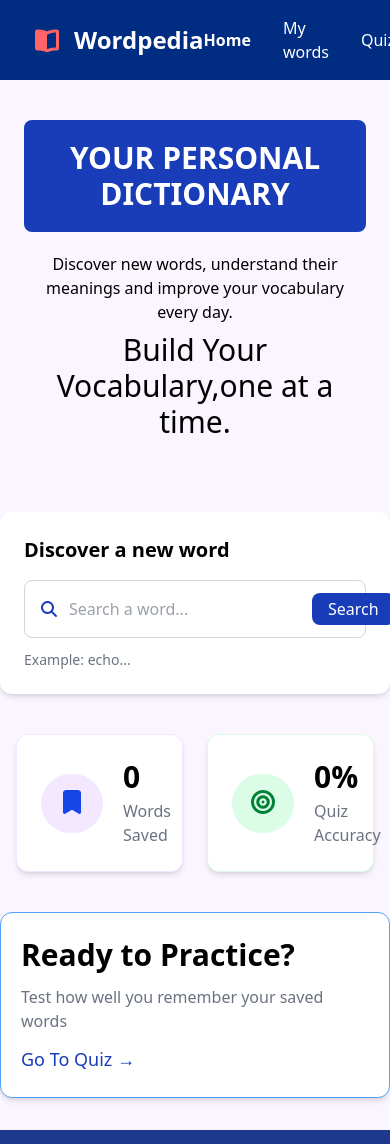
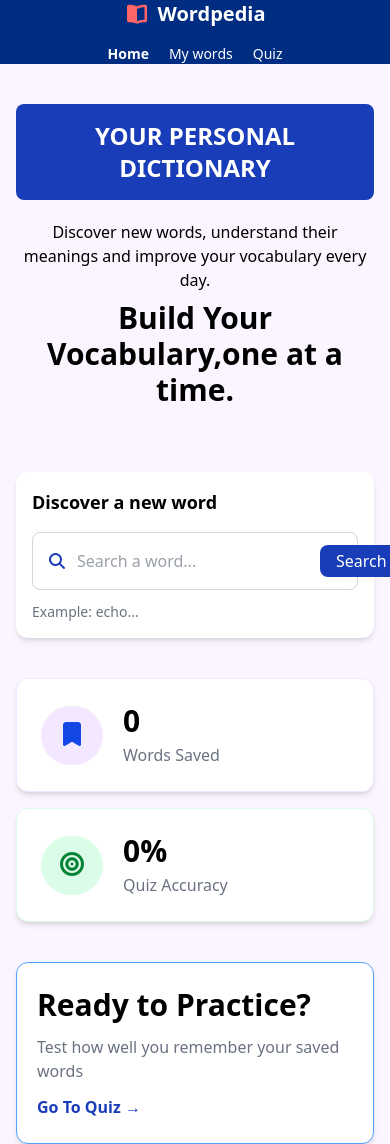
Before and after one commit to beherakiran/wordpedia, a plain HTML site: page index.html in a window 390 px wide. Shown: the top 1144 px of the page. Drawn offline with nearby package versions, Linux system fonts and the light colour scheme.

Commit message:
implement responsiveness in all pages

```diff
--- a/index.html
+++ b/index.html
@@ -14,12 +14,12 @@
   </head>
   <body class="bg-purple-50">
     <header class="sticky top-0 z-50 bg-[#002C82] text-white">
-      <nav class="h-20 flex items-center justify-between px-8">
-        <div class="gap-3 items-center flex">
-          <i class="fa-solid fa-book-open text-2xl text-red-400"></i>
-          <h1 class="font-extrabold text-2xl">Wordpedia</h1>
+      <nav class=" min-h-16 md:h-20 flex flex-col sm:flex-row items-center justify-between gap-3 px-4 sm:px-6 md:px-8">
+        <div class="gap-2 sm:gap-3 items-center flex">
+          <i class="fa-solid fa-book-open text-xl sm:text-2xl text-red-400"></i>
+          <h1 class="font-extrabold text-xl sm:text-2xl">Wordpedia</h1>
         </div>
-        <div class="flex items-center gap-8">
+        <div class="flex items-center gap-5 sm:gap-6 md:gap-8 text-sm sm:text-base">
           <a href="index.html" class="font-bold">Home</a>
           <a href="mywords.html" class="hover:text-purple-300">My words</a>
           <a href="quiz.html" class="hover:text-purple-300">Quiz</a>
@@ -27,9 +27,9 @@
       </nav>
     </header>
     <main>
-      <section class="text-center px-6 py-10">
+      <section class="text-center px-4 sm:px-6 py-10 sm:py-12 md:py-14">
         <h2
-          class="text-3xl font-bold text-white bg-blue-800 inline-block rounded-lg p-5"
+          class="text-2xl sm:text-3xl md:text:4xl font-bold text-white bg-blue-800 inline-block rounded-lg px-4 sm:px-5 py-4"
         >
           YOUR PERSONAL DICTIONARY
         </h2>
@@ -37,13 +37,13 @@
           Discover new words, understand their meanings and improve your
           vocabulary every day.
         </p>
-        <h3 class="text-3xl mt-2">Build Your Vocabulary,one at a time.</h3>
+        <h3 class="text-3xl mt-2 font-semibold">Build Your Vocabulary,one at a time.</h3>
       </section>
 
       <section
-        class="max-w-5xl mx-auto my-4 rounded-xl p-6 my-8 shadow-md bg-white"
+        class="max-w-5xl my-4 sm:my-8 rounded-xl p-4 sm:p-6 my-6 shadow-md bg-white mx-4 sm:mx-8 lg:mx-auto"
       >
-        <h3 class="text-xl font-bold mb-4">Discover a new word</h3>
+        <h3 class="text-lg sm:text-xl font-bold mb-4">Discover a new word</h3>
 
         <div
           class="flex items-center gap-3 border border-gray-300 rounded-lg px-4 py-2"
@@ -58,7 +58,7 @@
           />
 
           <button
-            class="bg-blue-800 text-white px-4 py-1 rounded-lg hover:bg-blue-700"
+            class="bg-blue-800 text-white px-4 py-1 rounded-lg hover:bg-blue-700 transition"
             id="searchBtn"
           >
             Search
@@ -68,9 +68,9 @@
         <p class="text-sm text-gray-500 mt-3">Example: echo...</p>
       </section>
 
-      <div id="resultContainer" class="mt-7 max-w-2xl mx-auto"> </div>
+      <div id="resultContainer" class="mt-7 max-w-2xl mx-auto px-4 sm:px-6"> </div>
 
-      <section class="grid grid-cols-2 gap-6 max-w-4xl mx-auto my-10 px-4">
+      <section class="grid grid-cols-1 sm:grid-cols-2 gap-4 sm:gap-6 max-w-4xl mx-auto my-10 px-4 sm:px-6">
         <div
           class="bg-white rounded-xl shadow-md border border-purple-100 p-6 flex items-center gap-5"
         >
@@ -99,29 +99,29 @@
       </section>
 
       <section
-        class="bg-white max-w-6xl shadow-md border border-blue-400 p-6 rounded-xl px-5 mx-auto my-8"
+        class="bg-white max-w-6xl shadow-md border border-blue-400 p-6 sm:p-8 rounded-xl mx-4  sm:mx-6 px-5 lg:mx-auto my-8"
       >
         <h4 class="text-3xl font-bold mb-3">Ready to Practice?</h4>
         <p class="text-gray-500 mb-3">
           Test how well you remember your saved words
         </p>
-        <a href="quiz.html" class="text-lg text-blue-800">Go To Quiz →</a>
+        <a href="quiz.html" class="text-base sm:text-lg text-blue-800 font-semibold">Go To Quiz →</a>
       </section>
     </main>
     <footer class="bg-blue-900 text-white mt-8 py-8">
       <div
-        class="max-w-7xl mx-auto px-6 flex flex-col items-center justify-between gap-5"
+        class="max-w-7xl mx-auto px-4 sm:px-6 flex flex-col items-center justify-between gap-5"
       >
         <h2 class="text-xl font-bold">
           <i class="fa-solid fa-book-open text-red-400 mr-2"></i>
           Wordpedia
         </h2>
-        <div class="flex gap-6 text-sm text-white">
+        <div class="flex flex-wrap justify-center gap-5 sm:gap-6 text-sm text-white">
           <a href="index.html" class="hover:text-purple-300">Home</a>
           <a href="mywords.html" class="hover:text-purple-300">My Words</a>
           <a href="quiz.html" class="hover:text-purple-300">Quiz</a>
         </div>
-        <p class="text-sm text-gray-400">
+        <p class="text-sm sm:text-base text-center text-gray-400">
           <i class="fa-regular fa-copyright mr-1"></i>
           2026 Wordpedia. All rights reserved.
         </p>
```
Also changed, not shown: mywords.html (+11 -11 lines), quiz.html (+18 -11 lines).
